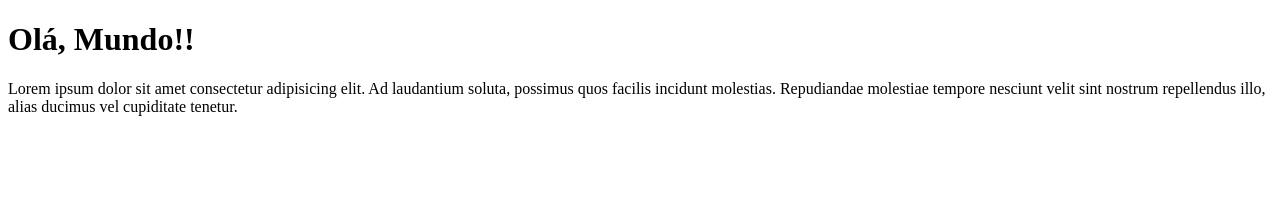
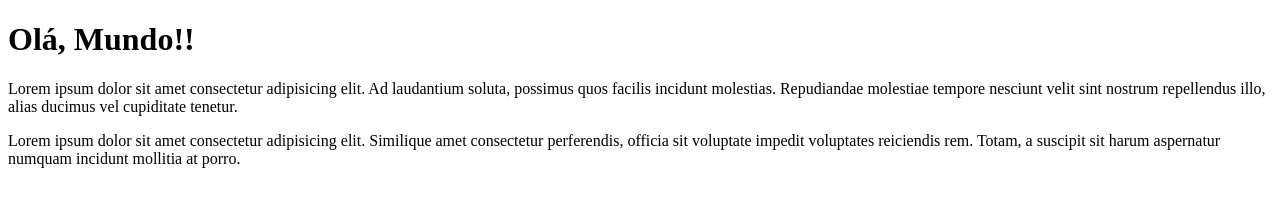
Before and after one commit to CaioVFranco/Ola-Mundo, a plain HTML site: page site-exemplo/index.html in a window 1280 px wide. Drawn offline with Linux system fonts and the light colour scheme.

Commit message:
adicionei 1 paragrafo

```diff
--- a/site-exemplo/index.html
+++ b/site-exemplo/index.html
@@ -8,5 +8,6 @@
 <body>
     <h1>Olá, Mundo!!</h1>
     <p>Lorem ipsum dolor sit amet consectetur adipisicing elit. Ad laudantium soluta, possimus quos facilis incidunt molestias. Repudiandae molestiae tempore nesciunt velit sint nostrum repellendus illo, alias ducimus vel cupiditate tenetur.</p>
+    <p>Lorem ipsum dolor sit amet consectetur adipisicing elit. Similique amet consectetur perferendis, officia sit voluptate impedit voluptates reiciendis rem. Totam, a suscipit sit harum aspernatur numquam incidunt mollitia at porro.</p>
 </body>
 </html>
```
